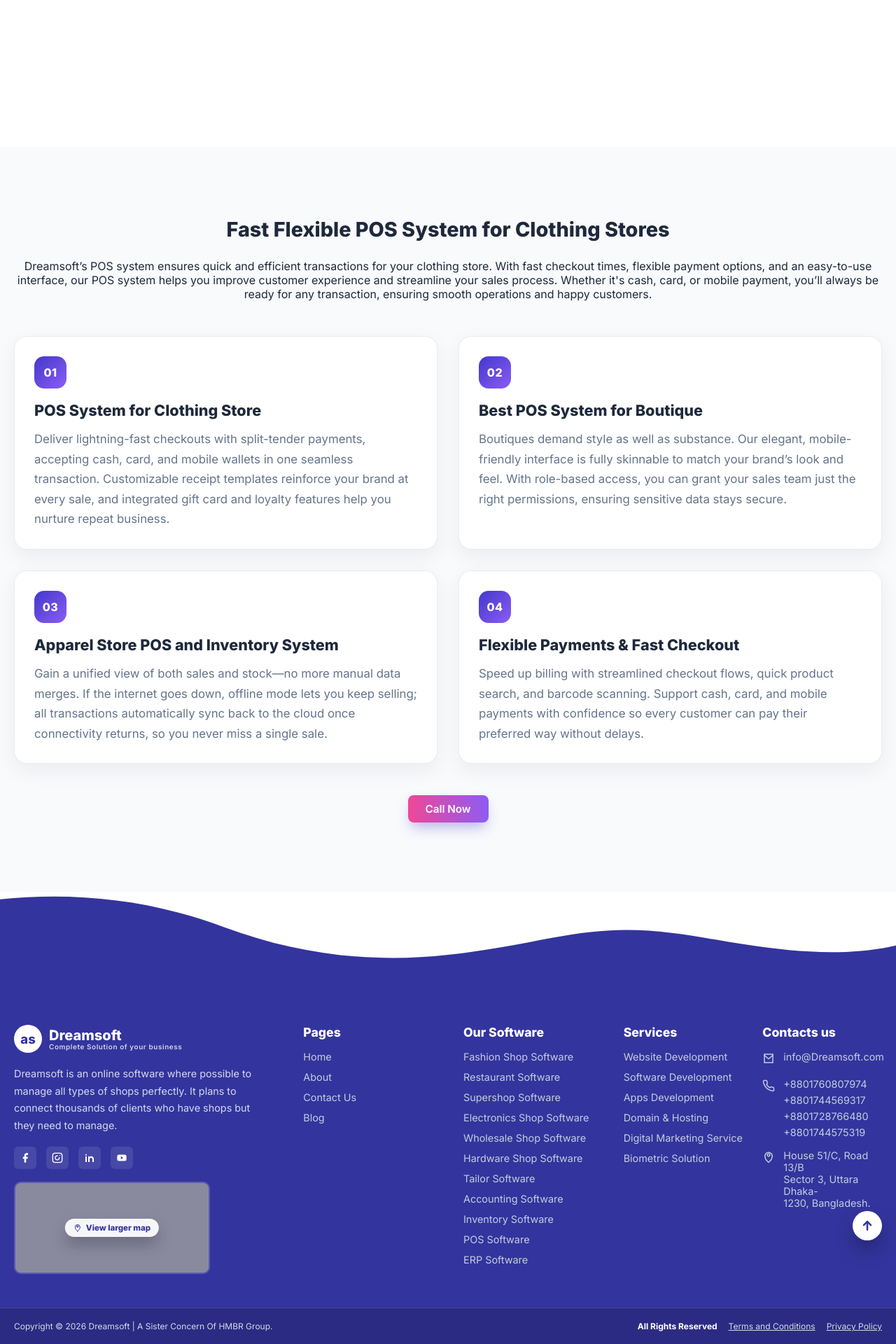
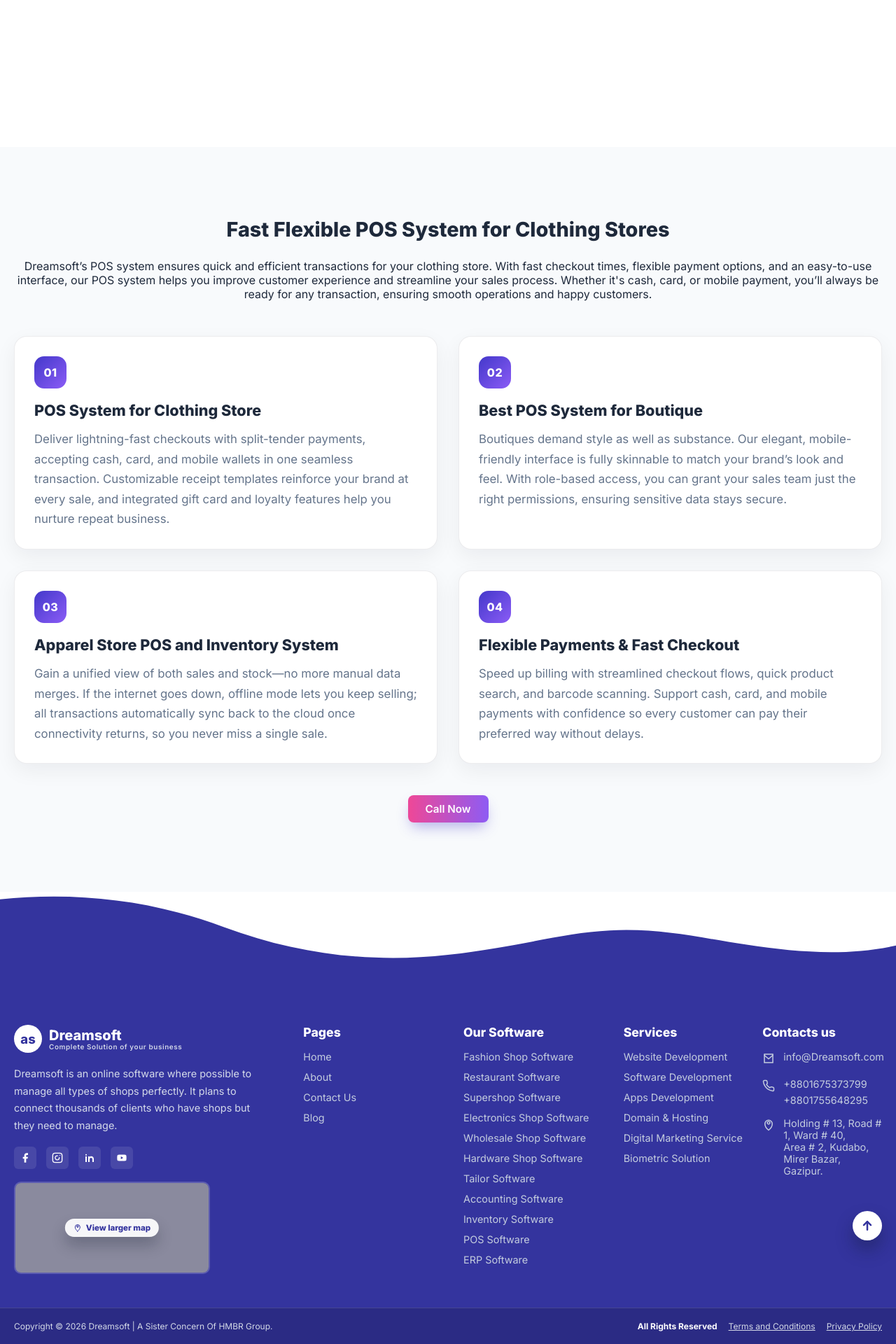
Before and after one commit to basharmd94/dreamsoft, a Django app: page /fashion-shop-software/ in a window 1280 px wide. Shown: the part 2600-4520 px from the top of the page at 70% size. Run offline with Django 4.2, Linux system fonts and the light colour scheme; some libraries are stand-ins or nearby versions; grey boxes are pictures that could not be loaded.

Commit message:
address changed

```diff
--- a/Pages/templates/Pages/partials/footer.html
+++ b/Pages/templates/Pages/partials/footer.html
@@ -121,10 +121,8 @@
                                     </svg>
                                 </span>
                                 <div class="footer-contact-phones">
-                                    <a href="tel:+8801760807974" class="footer-contact-link">+8801760807974</a>
-                                    <a href="tel:+8801744569317" class="footer-contact-link">+8801744569317</a>
-                                    <a href="tel:+8801728766480" class="footer-contact-link">+8801728766480</a>
-                                    <a href="tel:+8801744575319" class="footer-contact-link">+8801744575319</a>
+                                    <a href="tel:+8801760807974" class="footer-contact-link">+8801675373799</a>
+                                    <a href="tel:+8801744569317" class="footer-contact-link">+8801755648295</a>
                                 </div>
                             </li>
                             <li>
@@ -135,9 +133,9 @@
                                     </svg>
                                 </span>
                                 <span class="footer-contact-text">
-                                    House 51/C, Road 13/B<br>
-                                    Sector 3, Uttara Dhaka-<br>
-                                    1230, Bangladesh.
+                                    Holding # 13, Road # 1, Ward # 40,<br>
+                                    Area # 2, Kudabo,<br>
+                                    Mirer Bazar, Gazipur.
                                 </span>
                             </li>
                         </ul>
```
